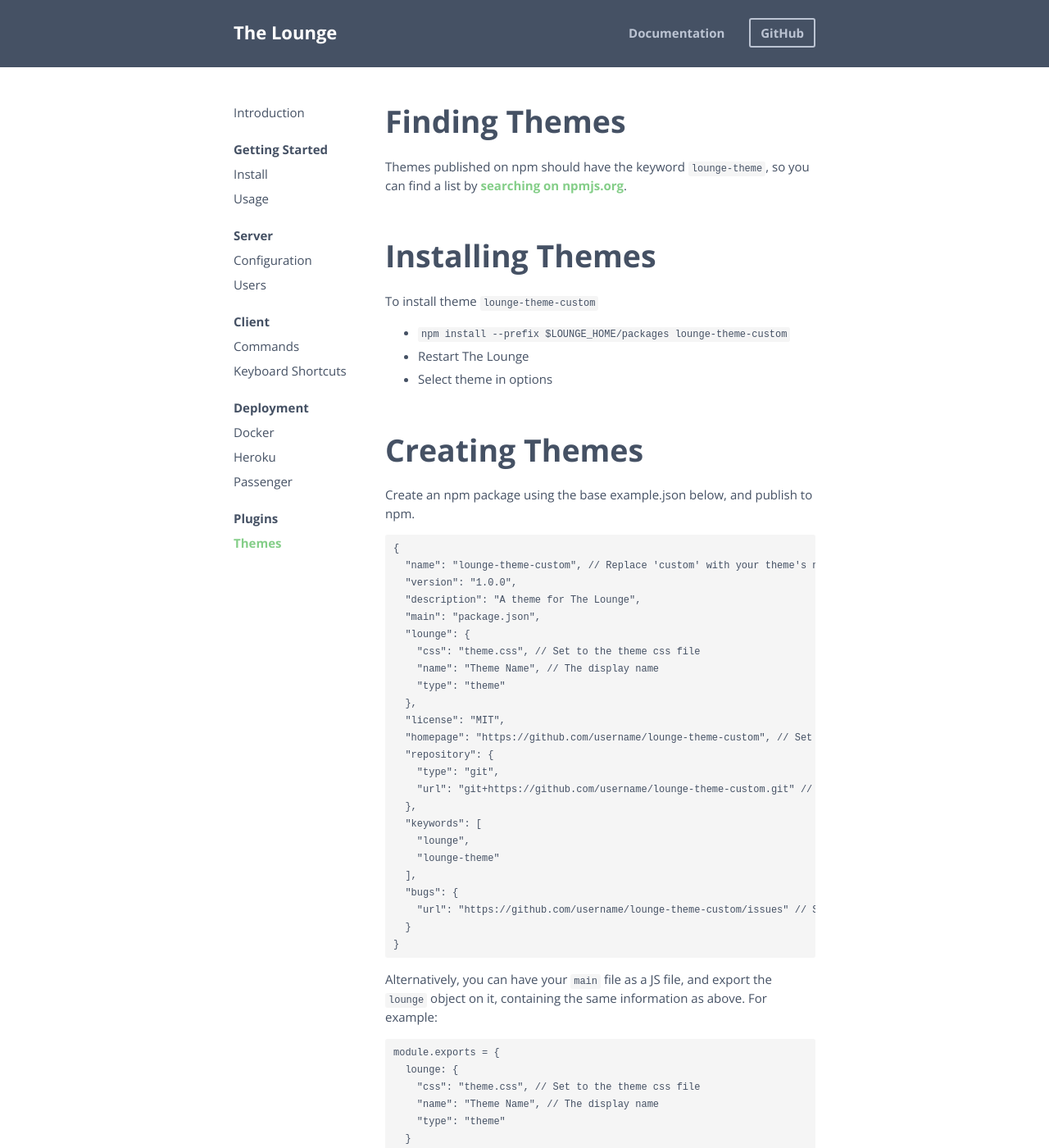
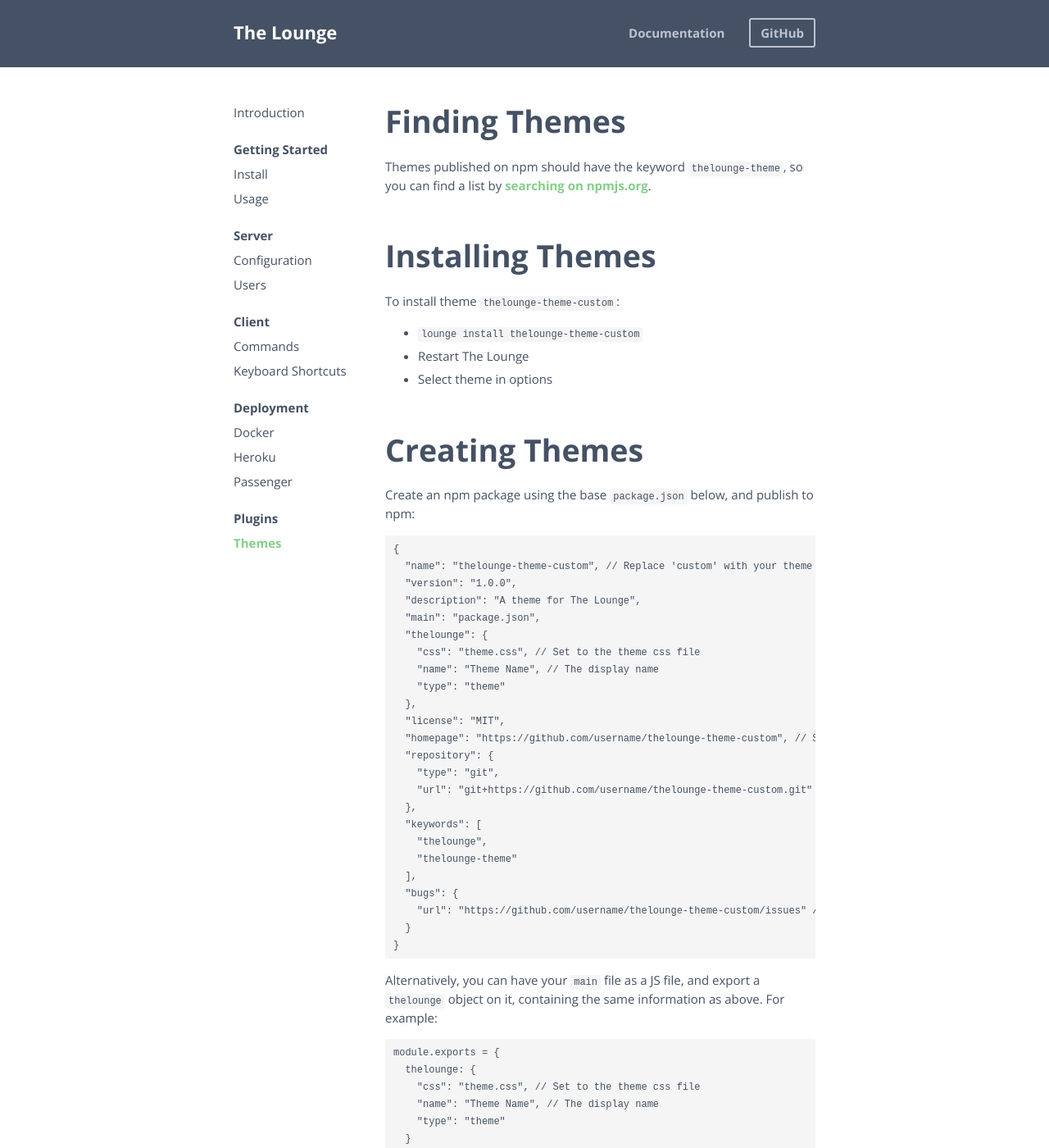
Before and after one commit to thelounge/thelounge.github.io, a Jekyll site: the page built from _docs/plugins/themes.md, in a window 1280 px wide and 1400 px high. Shown: the whole window at 82% size. Built offline with Jekyll 4.4.1, drawn with Linux system fonts in a browser that asks for light colours; Markdown is read by kramdown in place of the engine named in the settings; comment, search, counter and statistics services are not loaded; some of the changed text lies outside the part shown.

Commit message:
Use updated key for package.json

````diff
--- a/_docs/plugins/themes.md
+++ b/_docs/plugins/themes.md
@@ -7,53 +7,55 @@
 
 # Finding Themes
 
-Themes published on npm should have the keyword `lounge-theme`, so you can find a list by [searching on npmjs.org](https://www.npmjs.com/search?q=keywords%3Alounge-theme).
+Themes published on npm should have the keyword `thelounge-theme`, so you can
+find a list by
+[searching on npmjs.org](https://www.npmjs.com/search?q=keywords%3Athelounge-theme).
 
 # Installing Themes
 
-To install theme `lounge-theme-custom`
+To install theme `thelounge-theme-custom`:
 
-* `npm install --prefix $LOUNGE_HOME/packages lounge-theme-custom`
+* `lounge install thelounge-theme-custom`
 * Restart The Lounge
 * Select theme in options
 
 # Creating Themes
 
-Create an npm package using the base example.json below, and publish to npm.
+Create an npm package using the base `package.json` below, and publish to npm:
 
 ```
 {
-  "name": "lounge-theme-custom", // Replace 'custom' with your theme's name
+  "name": "thelounge-theme-custom", // Replace 'custom' with your theme name
   "version": "1.0.0",
   "description": "A theme for The Lounge",
   "main": "package.json",
-  "lounge": {
+  "thelounge": {
     "css": "theme.css", // Set to the theme css file
     "name": "Theme Name", // The display name
     "type": "theme"
   },
   "license": "MIT",
-  "homepage": "https://github.com/username/lounge-theme-custom", // Set to your homepage
+  "homepage": "https://github.com/username/thelounge-theme-custom", // Set to your homepage
   "repository": {
     "type": "git",
-    "url": "git+https://github.com/username/lounge-theme-custom.git" // Set your git repository
+    "url": "git+https://github.com/username/thelounge-theme-custom.git" // Set your git repository
   },
   "keywords": [
-    "lounge",
-    "lounge-theme"
+    "thelounge",
+    "thelounge-theme"
   ],
   "bugs": {
-    "url": "https://github.com/username/lounge-theme-custom/issues" // Set to a page for people to file issues
+    "url": "https://github.com/username/thelounge-theme-custom/issues" // Set to a page for people to file issues
   }
 }
 ```
 
-Alternatively, you can have your `main` file as a JS file, and export the `lounge` object on it, containing the same
-information as above. For example:
+Alternatively, you can have your `main` file as a JS file, and export a
+`thelounge` object on it, containing the same information as above. For example:
 
 ```
 module.exports = {
-  lounge: {
+  thelounge: {
     "css": "theme.css", // Set to the theme css file
     "name": "Theme Name", // The display name
     "type": "theme"
````
